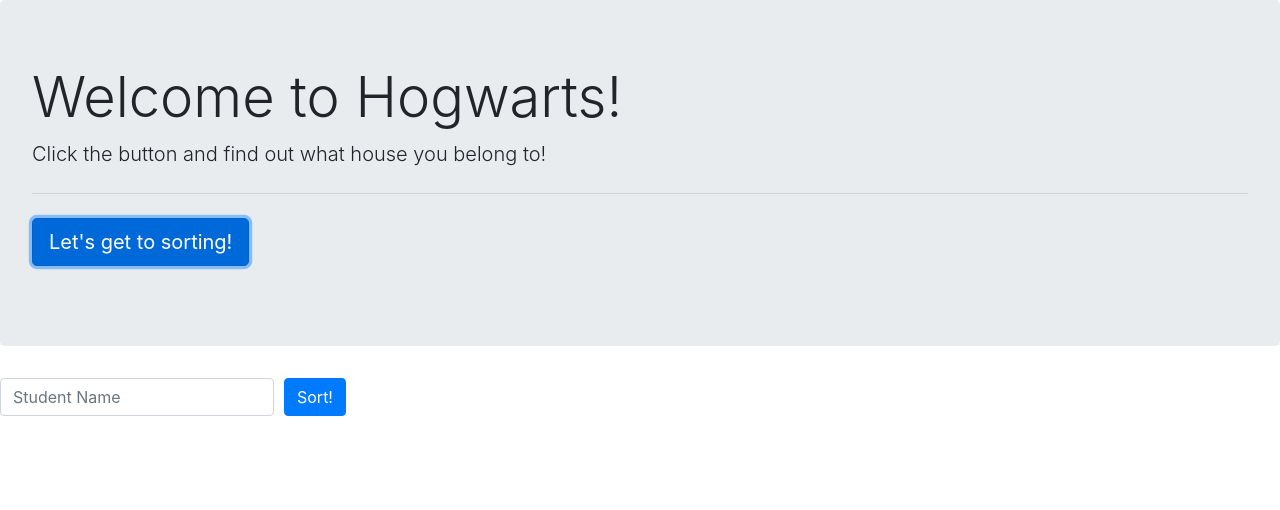
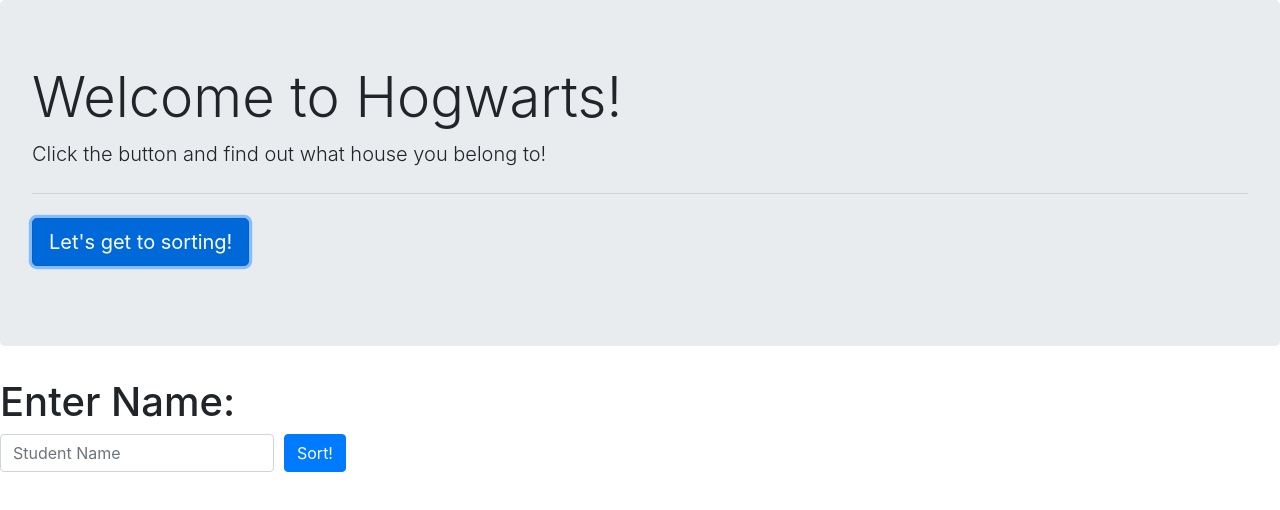
Before and after one commit to AutumnFoto/SortingHats, a plain HTML site: page index.html in a window 1280 px wide. Both pictures are taken after a click on the button "Let's get to sorting!". Drawn offline with nearby package versions, Linux system fonts and the light colour scheme.

Commit message:
fixing errors, trying to make button work again

```diff
--- a/main.js
+++ b/main.js
@@ -10,28 +10,23 @@ const printToDom = (divId, textToPrint) => {
 };
 
 const buildForm = () => {
-  let domString = `<form>
-  <div class='form-row align-items-center'>
-            <div class='col-auto'>
-              <label class='sr-only' for='inlineFormInput'>Name</label>
-              <input
-              type='text'
-              class='form-control mb-2'
-              id='inlineFormInput'
-              placeholder='Student Name'
-              required />
-            </div>
-            <div class='col-auto'>
-              <button type='submit' class='btn btn-primary mb-2'
-              id= 'nameButton'> Sort!</button>
-            </div>
-          </div>
-          </form>`;
-
+  let domString = `<form id="student-form">
+                      <h1>Enter Name:</h1>
+                      <div class="form-row align-items-center">
+                          <div class="col-auto">
+                              <label class="sr-only" for="inlineFormInput">Name</label>
+                              <input type="text" class="form-control mb-2" id="inlineFormInput" placeholder="Student Name" required>
+                          </div>
+                          <div class="col-auto">
+                              <button type="submit" class="btn btn-primary mb-2" id="sort-button">Sort!</button>
+                          </div>
+                      </div>
+                  </form>`
   printToDom('form', domString);
   nameButtonClick();
+};
 
-};
+
 
 const nameButtonClick = () => {
     document.querySelector('#nameButton').addEventListener('click', getName);
@@ -78,6 +73,7 @@ expelButtonClick();
 
 };
 
+
 const deleteItems = (e) => {
     console.log('Delete Me!', e.target.id);
 
@@ -92,6 +88,8 @@ const deleteItems = (e) => {
     };
 
 
+
+
 const init = () => {
   initalButtonClick();
 
```
Also changed, not shown: index.html (+1 -0 lines).
